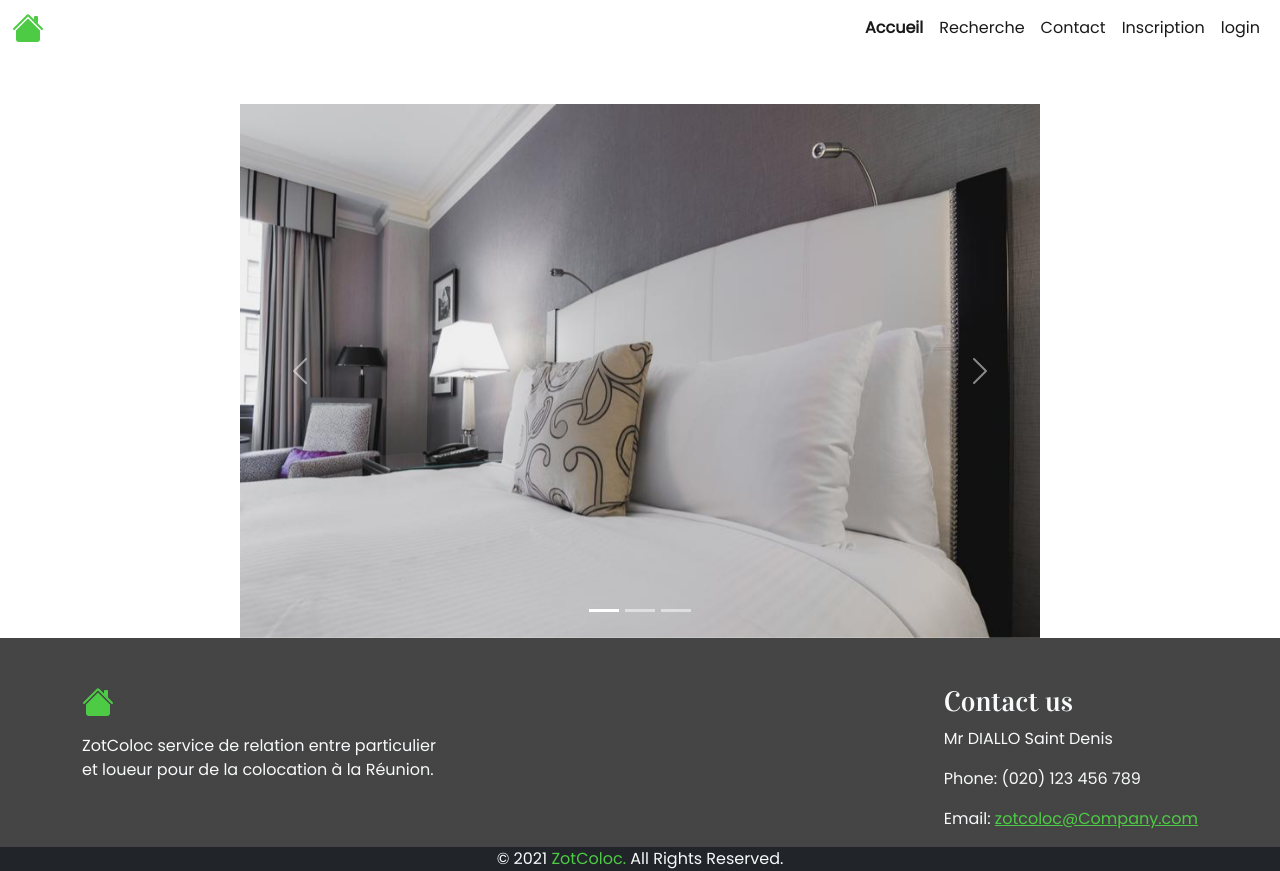
After one commit to nmd974/zotcoloc, a PHP site: page /ressources/maquette/listmap2.html in a window 1280 px wide. The commit adds this page. Run offline with PHP 8.4, Linux system fonts and the light colour scheme; some libraries are stand-ins or nearby versions.

Commit message:
creation de listmap2

```diff
--- a/ressources/maquette/js/map.js
+++ b/ressources/maquette/js/map.js
@@ -25,11 +25,10 @@ var marker = L.marker([villes[ville].lat, villes[ville].lon]).addTo(macarte);
     marker.bindPopup(ville);
 
 }
+}
 
-
-
-}
 window.onload = function(){
 // Fonction d'initialisation qui s'exécute lorsque le DOM est chargé
 initMap();
+
 };
--- /dev/null
+++ b/ressources/maquette/js/range.js
@@ -0,0 +1,13 @@
+var slider = document.getElementById("price-range");
+var output = document.getElementById("price-value");
+output.innerHTML = slider.value;
+slider.oninput = function() {
+output.innerHTML = this.value;
+}
+
+var slider = document.getElementById("availability-range");
+var output = document.getElementById("availability-value");
+output.innerHTML = slider.value;
+slider.oninput = function() {
+output.innerHTML = this.value;
+}
--- /dev/null
+++ b/ressources/maquette/listmap2.html
@@ -0,0 +1,157 @@
+<!DOCTYPE html>
+<html lang="en">
+
+<head>
+    <meta charset="UTF-8">
+    <meta name="viewport" content="width=device-width, initial-scale=1.0">
+    <link href="https://cdn.jsdelivr.net/npm/bootstrap@5.0.0-beta1/dist/css/bootstrap.min.css" rel="stylesheet"
+        integrity="sha384-giJF6kkoqNQ00vy+HMDP7azOuL0xtbfIcaT9wjKHr8RbDVddVHyTfAAsrekwKmP1" crossorigin="anonymous">
+    <link rel="preconnect" href="https://fonts.gstatic.com">
+    <link href="https://fonts.googleapis.com/css2?family=Poppins:ital,wght@0,200;0,300;0,400;1,200&display=swap"
+        rel="stylesheet">
+    <link href="https://fonts.googleapis.com/css2?family=Vidaloka&display=swap" rel="stylesheet">
+    <!-- link pour la map -->
+    <link rel="stylesheet" href="https://unpkg.com/leaflet@1.3.1/dist/leaflet.css"
+        integrity="sha512-Rksm5RenBEKSKFjgI3a41vrjkw4EVPlJ3+OiI65vTjIdo9brlAacEuKOiQ5OFh7cOI1bkDwLqdLw3Zg0cRJAAQ=="
+        crossorigin="" />
+    <link rel="stylesheet" href="style/style.css">
+    <link rel="stylesheet" href="style/listmap.css">
+    <link rel="stylesheet" href="style/listmap2.css">
+
+
+
+    <title>Détails de l'annonce</title>
+</head>
+
+<body>
+    <header>
+        <nav class="navbar navbar-expand-md navbar-light fixed-top">
+            <div class="container-fluid">
+                <svg xmlns="http://www.w3.org/2000/svg" width="32" height="32" fill="currentColor"
+                    class="bi bi-house-fill text-green" viewBox="0 0 16 16">
+                    <path fill-rule="evenodd"
+                        d="M8 3.293l6 6V13.5a1.5 1.5 0 0 1-1.5 1.5h-9A1.5 1.5 0 0 1 2 13.5V9.293l6-6zm5-.793V6l-2-2V2.5a.5.5 0 0 1 .5-.5h1a.5.5 0 0 1 .5.5z" />
+                    <path fill-rule="evenodd"
+                        d="M7.293 1.5a1 1 0 0 1 1.414 0l6.647 6.646a.5.5 0 0 1-.708.708L8 2.207 1.354 8.854a.5.5 0 1 1-.708-.708L7.293 1.5z" />
+                </svg>
+                <div>
+                    <button class="navbar-toggler" type="button" data-bs-toggle="collapse"
+                        data-bs-target="#navbarNavDropdown" aria-controls="navbarNavDropdown" aria-expanded="false"
+                        aria-label="Toggle navigation">
+                        <span class="navbar-toggler-icon"></span>
+                    </button>
+                    <div class="collapse navbar-collapse" id="navbarNavDropdown">
+                        <ul class="navbar-nav">
+                            <li class="nav-item">
+                                <a class="nav-link active fw-bold" aria-current="page" href="#">Accueil</a>
+                            </li>
+                            <li class="nav-item">
+                                <a class="nav-link active" aria-current="page" href="#">Recherche</a>
+                            </li>
+                            <li class="nav-item">
+                                <a class="nav-link active" aria-current="page" href="#">Contact</a>
+                            </li>
+                            <li class="nav-item">
+                                <a class="nav-link active" aria-current="page" href="#">Inscription</a>
+                            </li>
+                            <li class="nav-item">
+                                <a class="nav-link active" aria-current="page" href="#">login</a>
+                            </li>
+                        </ul>
+                    </div>
+                </div>
+            </div>
+
+        </nav>
+
+    </header>
+    <section class="container">
+        <div class="d-flex justify-content-center align-items-center">
+        <div class="carousel-format ">
+            <div id="carouselExampleIndicators" class="carousel mt-5 slide" data-bs-ride="carousel">
+                <ol class="carousel-indicators">
+                    <li data-bs-target="#carouselExampleIndicators" data-bs-slide-to="0" class="active"></li>
+                    <li data-bs-target="#carouselExampleIndicators" data-bs-slide-to="1"></li>
+                    <li data-bs-target="#carouselExampleIndicators" data-bs-slide-to="2"></li>
+                </ol>
+                <div class="carousel-inner">
+                    <div class="carousel-item active">
+                        <img src="images/bright-hotel-room-bed.jpg" class="d-block w-100" alt="image">
+                    </div>
+                    <div class="carousel-item">
+                        <img src="images/brightly-lit-room-with-piano.jpg" class="d-block w-100" alt="image">
+                    </div>
+                    <div class="carousel-item">
+                        <img src="images/hotel-room-bed.jpg" class="d-block w-100" alt="image">
+                    </div>
+                </div>
+                <a class="carousel-control-prev" href="#carouselExampleIndicators" role="button" data-bs-slide="prev">
+                    <span class="carousel-control-prev-icon" aria-hidden="true"></span>
+                    <span class="visually-hidden">Précedent</span>
+                </a>
+                <a class="carousel-control-next" href="#carouselExampleIndicators" role="button" data-bs-slide="next">
+                    <span class="carousel-control-next-icon" aria-hidden="true"></span>
+                    <span class="visually-hidden">Suivant</span>
+                </a>
+            </div>
+        </div>
+    </div>
+
+
+    </section>
+
+
+    <footer class="">
+        <div class="container">
+            <div class="d-flex justify-content-between flex-wrap" id="footer-center">
+                <div class="text-light footer-center">
+                    <div class="mb-3 mt-5">
+                        <svg xmlns="http://www.w3.org/2000/svg" width="32" height="32" fill="currentColor"
+                            class="bi bi-house-fill  text-green" viewBox="0 0 16 16">
+                            <path fill-rule="evenodd"
+                                d="M8 3.293l6 6V13.5a1.5 1.5 0 0 1-1.5 1.5h-9A1.5 1.5 0 0 1 2 13.5V9.293l6-6zm5-.793V6l-2-2V2.5a.5.5 0 0 1 .5-.5h1a.5.5 0 0 1 .5.5z" />
+                            <path fill-rule="evenodd"
+                                d="M7.293 1.5a1 1 0 0 1 1.414 0l6.647 6.646a.5.5 0 0 1-.708.708L8 2.207 1.354 8.854a.5.5 0 1 1-.708-.708L7.293 1.5z" />
+                        </svg>
+                    </div>
+                    <p>ZotColoc service de relation entre particulier <br> et loueur pour de la colocation à la
+                        Réunion.
+                    </p>
+                </div>
+
+                <div class="text-light footer-center">
+                    <h3 class="vidaloka mt-5">Contact us</h3>
+                    <div class="">
+                        <p>Mr DIALLO Saint Denis</p>
+                        <p>Phone: (020) 123 456 789</p>
+                        <p>Email: <a class="text-green" href="mailto:zotcoloc@company.com">zotcoloc@Company.com</a>
+                        </p>
+                    </div>
+                </div>
+            </div>
+        </div>
+        <div class="text-center text-light bg-dark">
+            <p class="copyright">&copy; 2021 <span class="text-green">ZotColoc.</span> All Rights Reserved.</p>
+        </div>
+    </footer>
+
+
+    <!-- script bootstrap -->
+    <!-- JavaScript Bundle with Popper -->
+    <script src="https://cdn.jsdelivr.net/npm/bootstrap@5.0.0-beta1/dist/js/bootstrap.bundle.min.js"
+        integrity="sha384-ygbV9kiqUc6oa4msXn9868pTtWMgiQaeYH7/t7LECLbyPA2x65Kgf80OJFdroafW"
+        crossorigin="anonymous"></script>
+    <!-- script jquery -->
+    <script src="https://ajax.googleapis.com/ajax/libs/jquery/3.5.1/jquery.min.js"></script>
+    <script src="js/media.js"></script>
+    <!-- script pour la map -->
+    <script src="https://unpkg.com/leaflet@1.3.1/dist/leaflet.js"
+        integrity="sha512-/Nsx9X4HebavoBvEBuyp3I7od5tA0UzAxs+j83KgC8PU0kgB4XiK4Lfe4y4cgBtaRJQEIFCW+oC506aPT2L1zw=="
+        crossorigin=""></script>
+    <script src="js/map.js"></script>
+    <script src="js/range.js"></script>
+
+
+</body>
+
+</html>
--- a/ressources/maquette/style/listmap.css
+++ b/ressources/maquette/style/listmap.css
@@ -8,6 +8,25 @@ margin-top: 0px!important;
 }
 .btn-filter{
     border-radius: 25px;
+}
+/*filtre*/
+
+.dropdown-rent, .dropdown-type, .dropdown-availability {
+    width: 350px;
+    height: auto;
+    border-radius: 25px!important;
+    border: none;
+    background-color: rgb(250, 250, 250);
+}
+.dropdown-filter{
+    width: 450px;
+    height: auto;
+    border-radius: 5px;
+    border: none;
+    background-color: rgb(250, 250, 250);
+}
+.number-room{
+    width:60px;
 }
 
 /*card */
--- /dev/null
+++ b/ressources/maquette/style/listmap2.css
@@ -0,0 +1,3 @@
+.carousel-format{
+width: 800px;
+}
```
Also changed, not shown: ressources/maquette/listmap.html (+104 -21 lines).
